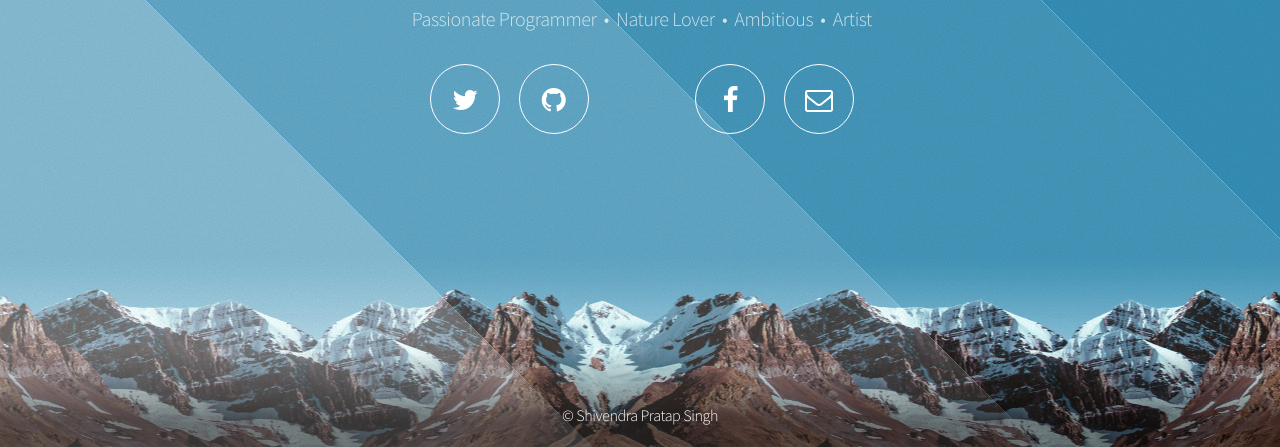
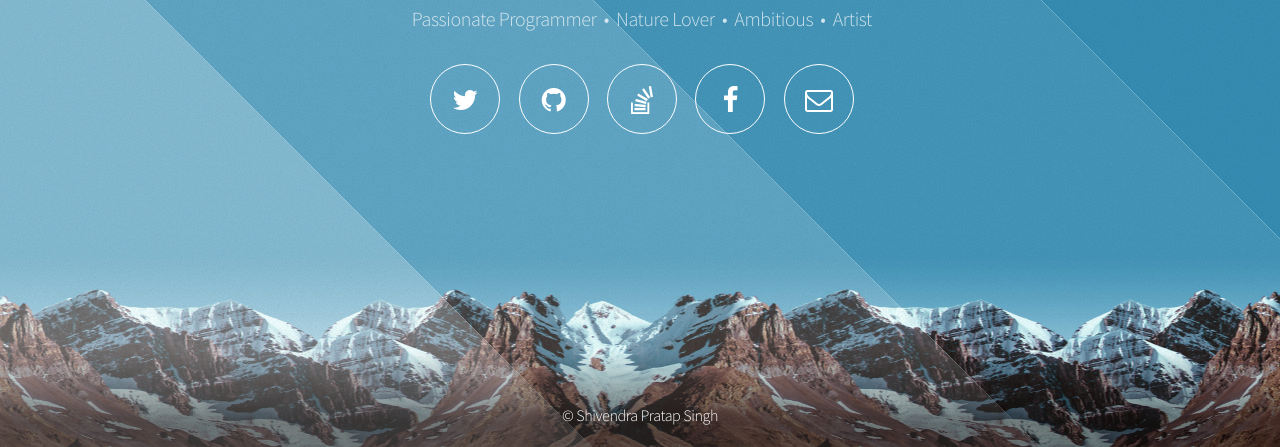
Before and after one commit to sitanshusingh01/Profile, a plain HTML site: page index.html in a window 1280 px wide. Shown: the part 353-800 px from the top of the page. Drawn offline with Linux system fonts and the light colour scheme.

Commit message:
profile changed

```diff
--- a/index.html
+++ b/index.html
@@ -28,7 +28,7 @@
 							<ul>
 								<li><a href="https://twitter.com/shivendraps3" class="icon fa-twitter"><span class="label">Twitter</span></a></li>
 								<li><a href="https://github.com/shivendra-it" class="icon fa-github"><span class="label">Github</span></a></li>
-								<li><a href="https://www.stackoverflow.com/users/5154802/shivendra-pratap-singh" class="icon fa-stackoverflow"><span class="label">stackoverflow</span></a></li>
+								<li><a href="https://www.stackoverflow.com/users/5154802/shivendra-pratap-singh" class="icon fa-stack-overflow"><span class="label">stackoverflow</span></a></li>
 								<li><a href="https://www.facebook.com/shivendraps3" class="icon fa-facebook"><span class="label">Facebook</span></a></li>
 								<li><a href="mailto:shivendraps15@gmail.com" class="icon fa-envelope-o"><span class="label">Email</span></a></li>
 							</ul>
```
